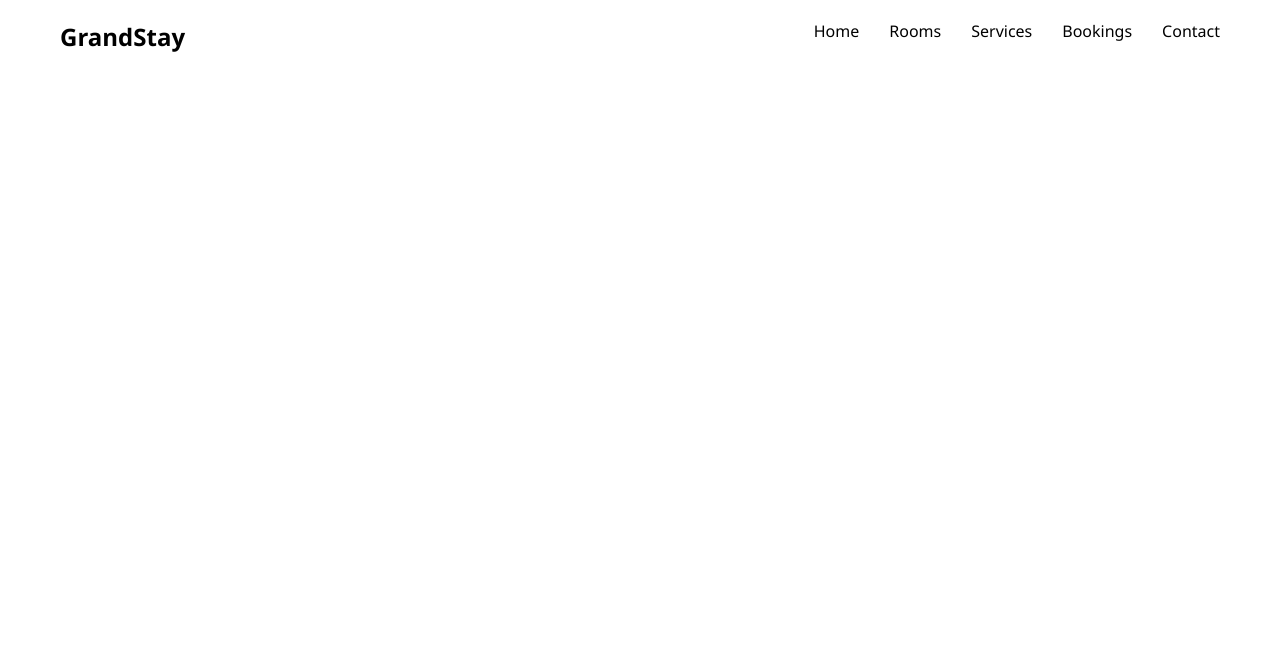
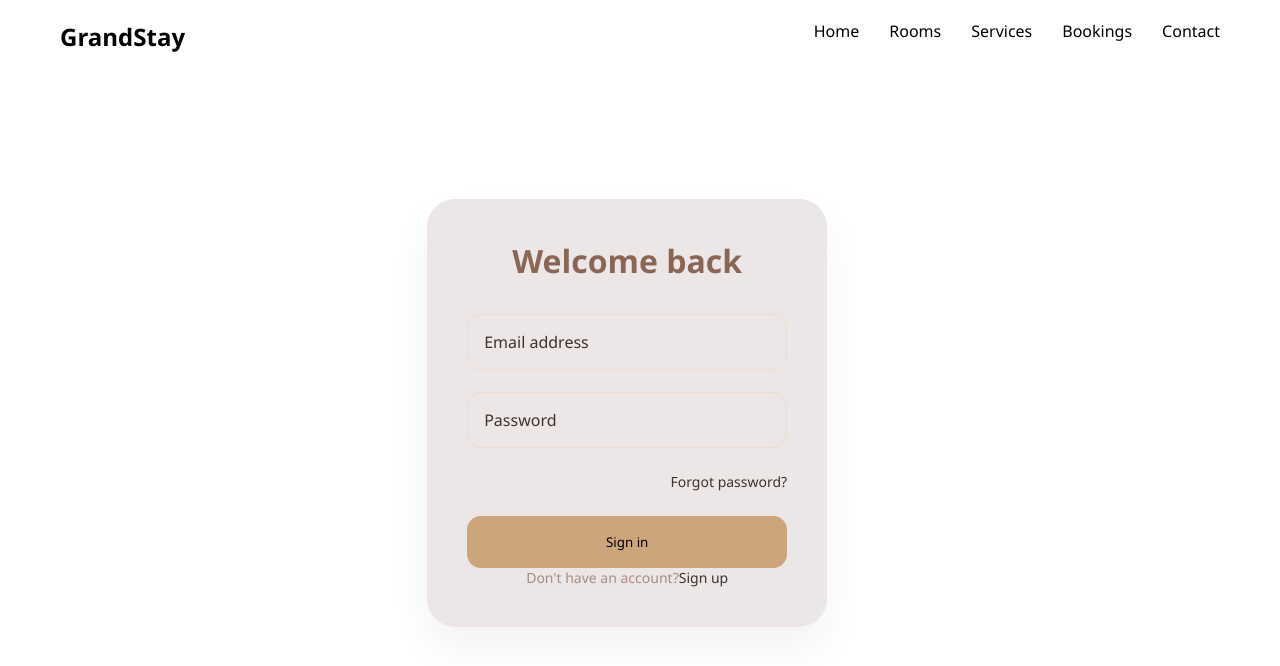
Before and after one commit to Shubhranshu012/Hotel_Reservation_System_Frontend, an Angular app: page /signin in a window 1280 px wide. Before the commit this address led to /. Shown: the top 666 px of the page. Built offline with nearby package versions, Linux system fonts and the light colour scheme.

Commit message:
Working on Sign Up

```diff
--- a/src/app/app.routes.ts
+++ b/src/app/app.routes.ts
@@ -1,6 +1,8 @@
 import { Routes } from '@angular/router';
 import { Home } from './components/home/home';
+import { Signin } from './components/signin/signin';
 
 export const routes: Routes = [
-    {path:"",component:Home},{path:"home",component:Home}
+    {path:"",component:Home},{path:"home",component:Home},
+    {path:"signin",component:Signin}
 ];
--- /dev/null
+++ b/src/app/components/signin/signin.css
@@ -0,0 +1,109 @@
+.login-container {
+  width: 98vw;
+  height: 85vh;
+  display: flex;
+  justify-content: center;
+  align-items: center;
+  color: #3e322b;
+}
+
+.soft-card {
+  background: rgba(235, 228, 228, 0.9);
+  border-radius: 28px;
+  padding: 40px;
+  max-width: 400px;
+  width: 100%;
+  margin: auto;
+  box-shadow: 0 20px 40px rgba(0,0,0,0.05);
+}
+
+.comfort-header {
+  text-align: center;
+  margin-bottom: 32px;
+}
+
+.comfort-title {
+  font-size: 2rem;
+  color: #8b6655;
+}
+
+.soft-field {
+  margin-bottom: 22px;
+}
+
+.field-container {
+  position: relative;
+  border: 1.5px solid rgba(240,206,170,0.4);
+  border-radius: 14px;
+  transition: 0.3s;
+}
+
+.field-container:focus-within {
+  border-color: #f0ceaa;
+}
+
+.soft-field input {
+  width: 100%;
+  padding: 18px 16px;
+  border: none;
+  background: transparent;
+  outline: none;
+}
+
+.soft-field label {
+  position: absolute;
+  left: 16px;
+  top: 50%;
+  transform: translateY(-50%);
+  transition: 0.3s;
+  pointer-events: none;
+}
+
+.soft-field input:focus + label,
+.soft-field input:not(:placeholder-shown) + label {
+  top: 9px;
+  font-size: 12px;
+  color: #cf4200bd;
+}
+.field-container:focus-within .field-accent {
+  width: 100%;
+}
+
+.comfort-button {
+  width: 100%;
+  height: 52px;
+  border-radius: 14px;
+  border: none;
+  background: #cda57d;
+  color: #000000;
+  font-weight: 500;
+  cursor: pointer;
+  position: relative;
+}
+
+.button-loader {
+  display: none;
+}
+
+.comfort-options {
+  text-align: right;
+  margin-bottom: 24px;
+}
+
+.comfort-link {
+  font-size: 14px;
+  color: #3e322b;
+  text-decoration: none;
+}
+
+.comfort-signup {
+  text-align: center;
+  font-size: 14px;
+  color: rgba(139,102,85,0.7);
+}
+
+.gentle-error {
+  font-size: 13px;
+  margin-top: 6px;
+  display: none;
+}
--- /dev/null
+++ b/src/app/components/signin/signin.html
@@ -0,0 +1,39 @@
+<div class="login-container">
+  <div class="soft-card">
+
+    <div class="comfort-header">
+      <h1 class="comfort-title">Welcome back</h1>
+    </div>
+
+    <form class="comfort-form" id="loginForm" novalidate>
+      <div class="soft-field">
+        <div class="field-container">
+          <input type="email" id="email" required autocomplete="email" placeholder=" ">
+          <label for="email">Email address</label>
+        </div>
+        <span class="gentle-error" id="emailError"></span>
+      </div>
+
+      <div class="soft-field">
+        <div class="field-container">
+          <input type="password" id="password" required autocomplete="password" placeholder=" ">
+          <label for="email">Password</label>
+        </div>
+        <span class="gentle-error" id="passwordError"></span>
+      </div>
+
+      <div class="comfort-options">
+        <a href="#" class="comfort-link">Forgot password?</a>
+      </div>
+
+      <button type="submit" class="comfort-button">
+        <span class="button-text">Sign in</span>
+      </button>
+    </form>
+
+    <div class="comfort-signup">
+      <span >Don't have an account?</span>
+      <a href="#" class="comfort-link">Sign up</a>
+    </div>
+  </div>
+</div>
```
Also changed, not shown: src/app/components/signin/signin.ts (added, +11 -0 lines), 1 other file (tests, documents, lock files or other folders).
